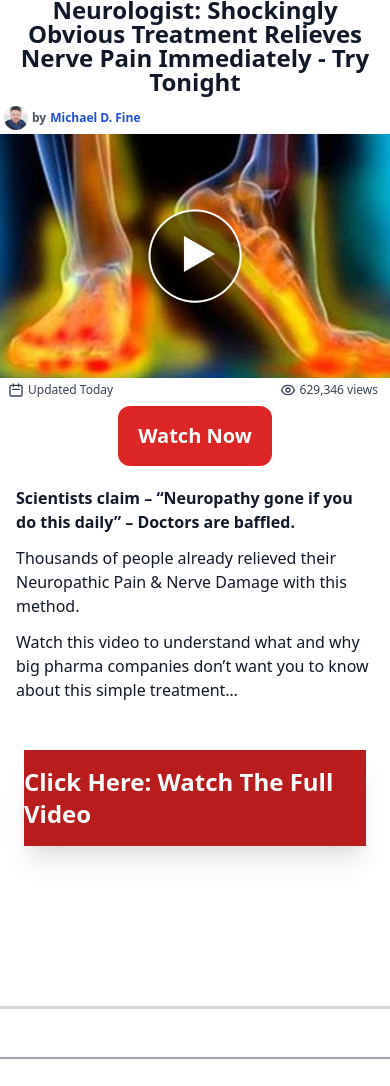
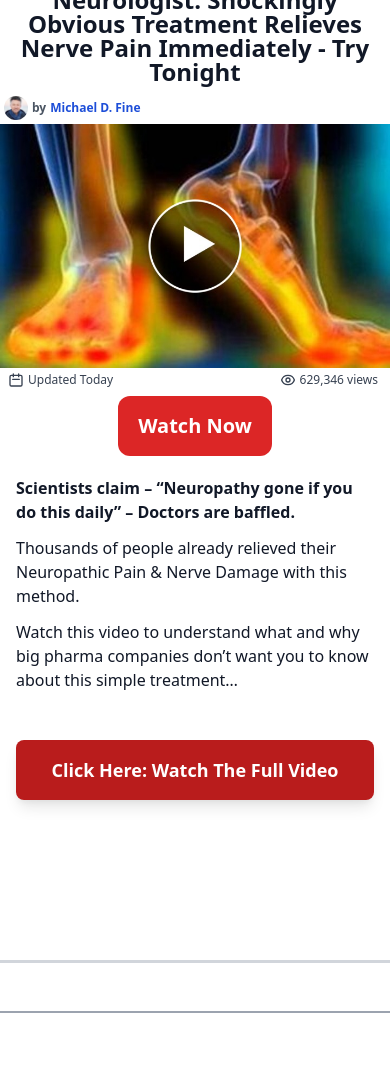
Before and after one commit to burunator/futurelifetricks.com, a website: page nerve-support/index.html in a window 390 px wide. Shown: the part 68-1154 px from the top of the page. Drawn offline with nearby package versions, Linux system fonts and the light colour scheme.

Commit message:
optimized for mobile

```diff
--- a/nerve-support/index.html
+++ b/nerve-support/index.html
@@ -38,8 +38,7 @@
     <div class="flex max-w-screen-xl mx-auto">
         <div class="w-full mx-4 my-2 ">
 
-
-            <h1 class="text-4xl font-bold text-center text-gray-800 logo-font">
+            <h1 class="text-2xl font-bold text-center text-gray-800 logo-font sm:text-4xl leading-tight">
                 Future<span class="text-blue-500">Life</span>Tricks
             </h1>
 
@@ -151,11 +150,13 @@
                 </div>
             </div>
         </div>
-        <div class="px-6 mb-2 sm:mx-48">
-            <a class="flex justify-center max-w-screen-md py-4 mx-auto text-2xl font-semibold text-white bg-red-700 shadow-xl sm:text-xl"
-                href="https://mwebryza.com/7740/134/210/?subid=[cmc_vid]" id="cta-button">Click Here: Watch The Full
-                Video</a>
+        <div class="px-4 mb-4">
+            <a id="cta-button" href="https://mwebryza.com/7740/134/210/?subid=[cmc_vid]"
+                class="block w-full max-w-md py-4 mx-auto text-lg font-semibold text-center text-white bg-red-700 rounded-lg shadow-lg sm:text-xl hover:bg-red-800 transition-colors">
+                Click Here: Watch The Full Video
+            </a>
         </div>
+
 
 
 
```
